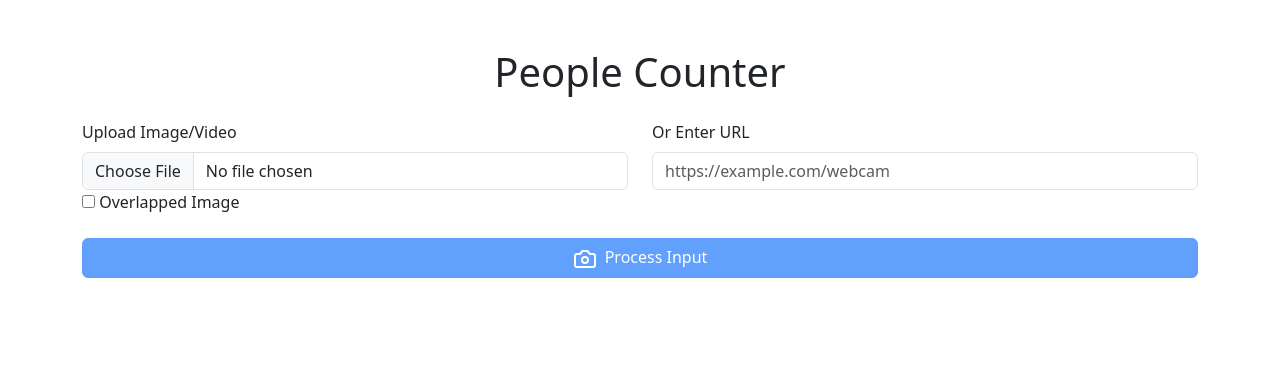
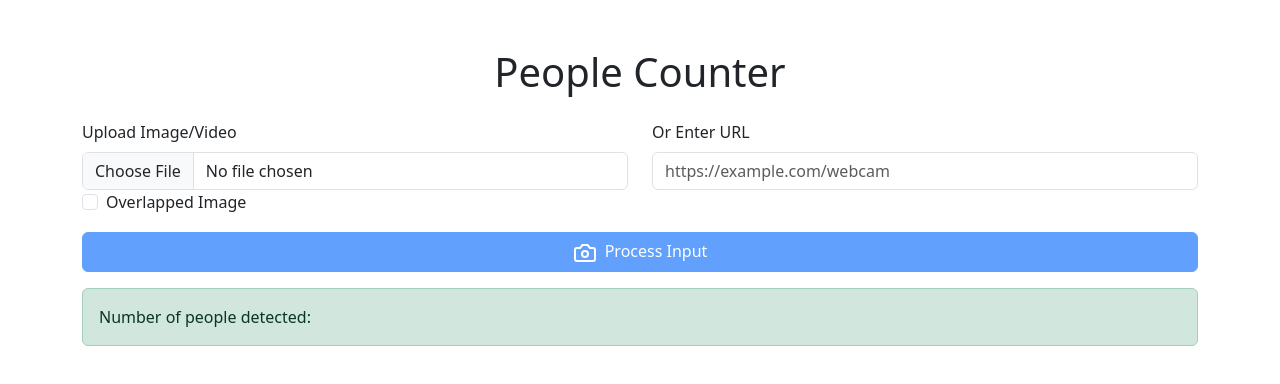
Before and after one commit to harinivas-28/Object-Detection-In-Images, a React (Vite) app: page / in a window 1280 px wide. Shown: the top 384 px of the page. Built offline with nearby package versions, Linux system fonts and the light colour scheme.

Commit message:
Getting individual count

```diff
--- a/src/App.jsx
+++ b/src/App.jsx
@@ -15,7 +15,7 @@ const App = () => {
   const [input, setInput] = useState("")
   const [inputType, setInputType] = useState("image")
   const [loading, setLoading] = useState(false)
-  const [result, setResult] = useState(null)
+  const [result, setResult] = useState("")
   const [error, setError] = useState(null)
   const [overlapped, setOverlapped] = useState(false)
 
@@ -32,9 +32,9 @@ const App = () => {
     setInputType("url")
   }
 
-  const handleCheckBox = e => {
-    setOverlapped(e.target.checked)
-  }
+  const handleCheckBox = () => {
+    setOverlapped((prevState) => !prevState);
+  };
 
   const handleSubmit = async e => {
     e.preventDefault()
@@ -55,7 +55,6 @@ const App = () => {
         credentials: "include" // Include credentials if needed
       })
 
-      console.log(response)
       if (!response.ok) {
         throw new Error(`HTTP error! status: ${response.status}, ${response.error}`)
       }
@@ -66,10 +65,18 @@ const App = () => {
       }
 
       const data = await response.json()
+      console.log(data)
       if (data.error) {
         throw new Error(data.error)
       }
-      setResult(data.count)
+      if (Array.isArray(data) && Array.isArray(data[0])) {
+        const [total, overlapped, original] = data[0].map(value =>
+            Math.round(Number(value))
+        );
+        setResult(`Total: ${total}, Overlapped: ${overlapped}, Original: ${original}`);
+      } else {
+          setResult(`${data}`);
+      }
     } catch (err) {
       console.error("Error details:", err)
       setError(
@@ -96,10 +103,14 @@ const App = () => {
                 accept="image/*,video/*"
               />
             </Form.Group>
-            <Form.Group>
-              <input type="checkbox" onChange={handleCheckBox}></input><span>  </span>
-              <Form.Label>Overlapped Image</Form.Label>
-            </Form.Group>
+            <Form.Group controlId="overlapCheckbox">
+              <Form.Check
+                type="checkbox"
+                label="Overlapped Image"
+                onChange={handleCheckBox}
+                checked={overlapped}
+              />
+          </Form.Group>
           </Col>
           <Col>
             <Form.Group>
```
Also changed, not shown: 2 other files (tests, documents, lock files or other folders).
